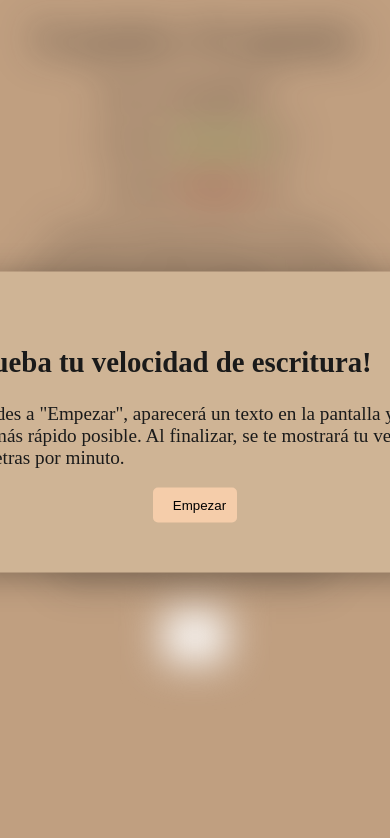
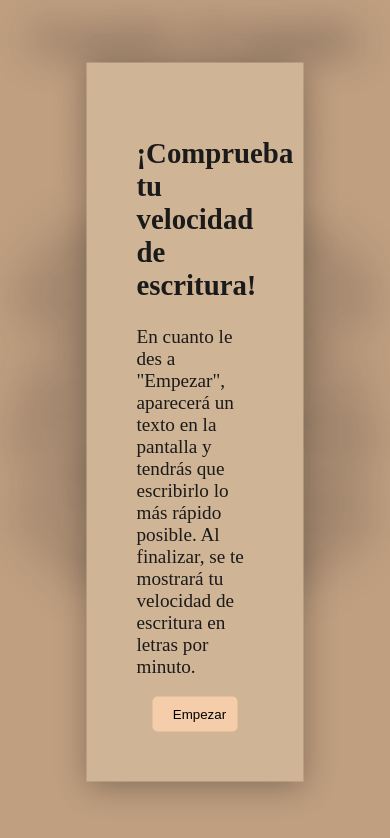
Before and after one commit to rroblf01/typefast, an Angular app: page / in a window 390 px wide. Shown: the top 838 px of the page. Built offline with nearby package versions, Linux system fonts and the light colour scheme.

Commit message:
Set responsive popup

```diff
--- a/src/app/app.component.css
+++ b/src/app/app.component.css
@@ -19,7 +19,8 @@
     top: 40%;
     left: 50%;
     transform: translate(-50%, -50%);
-    width: 600px;
+    width: auto;
+    max-width: 30vw;
     padding: 50px;
     box-shadow: 0 5px 30px rgba(0, 0, 0, 0.3);
     visibility: hidden;
```
